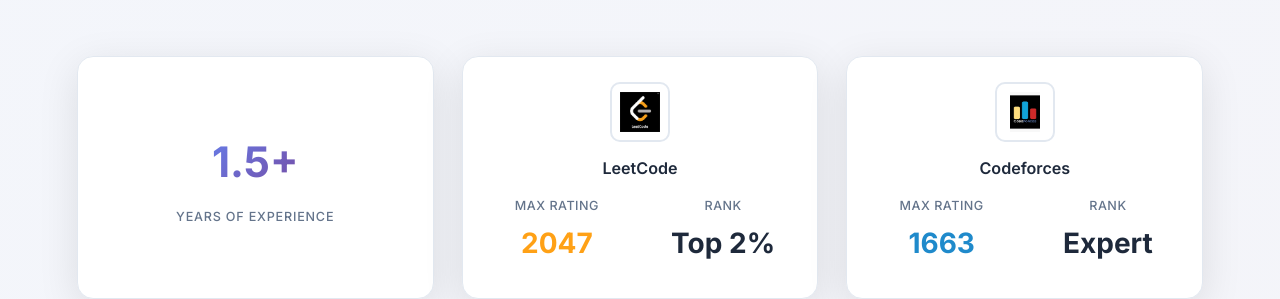
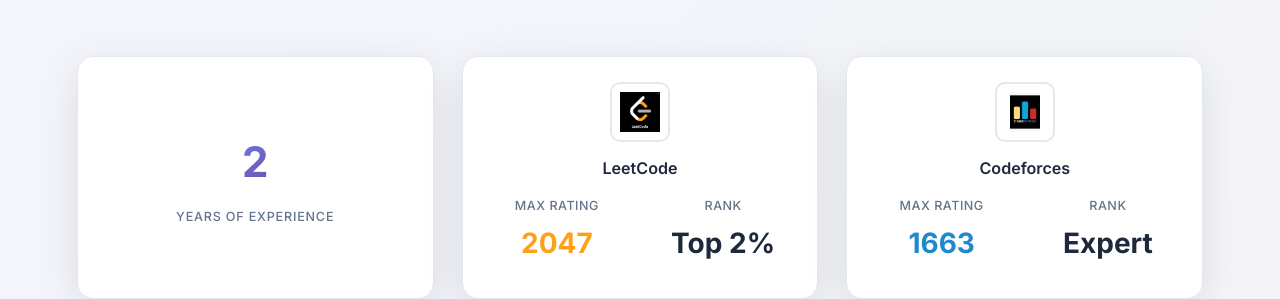
Before and after one commit to Manoj4689/personal-portfolio, a React (Create React App) app: page / in a window 1280 px wide. Shown: the part 1400-1699 px from the top of the page. Built offline with nearby package versions, Linux system fonts and the light colour scheme; no server answers.

Commit message:
Increased Experience

```diff
--- a/src/components/About.js
+++ b/src/components/About.js
@@ -22,7 +22,7 @@
   ];
 
   const achievements = [
-    { number: '1.5+', label: 'Years of Experience' }
+    { number: '2', label: 'Years of Experience' }
   ];
 
   const codingPlatforms = [
```
